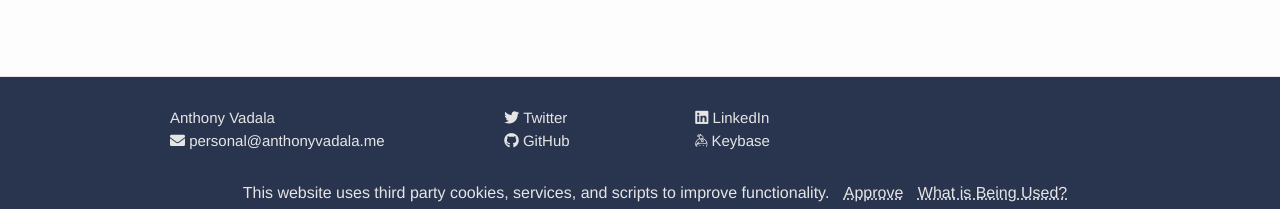
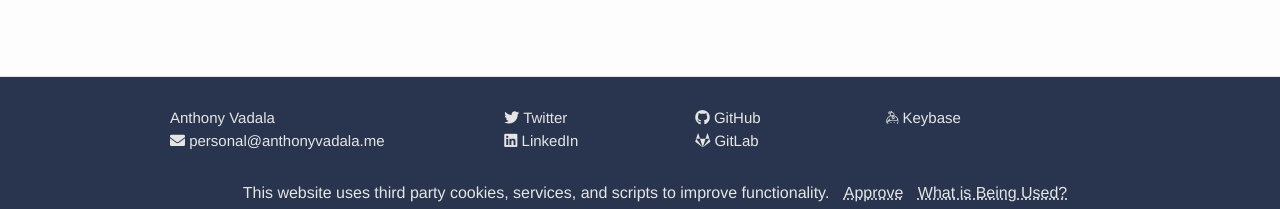
Before and after one commit to AnthonyVadala/Bokagha.github.io, a Jekyll site: the page built from archive.html, in a window 1280 px wide. Shown: the part 688-897 px from the top of the page. Built offline with Jekyll 4.4.1, drawn with Linux system fonts in a browser that asks for light colours; some web fonts are replaced; comment, search, counter and statistics services are not loaded.

Commit message:
Added GitLab profile button

```diff
--- a/_config.yml
+++ b/_config.yml
@@ -13,6 +13,7 @@
 description: Hello, I'm Anthony Vadala! I am an aspiring network specialist and hobbyist web designer.
 twitter_username: Anthony_Vadala
 github_username: AnthonyVadala
+gitlab_username: AnthonyVadala
 linkedin_username: AnthonyVadala
 keybase_username: anthonyvadala
 
--- a/_includes/footer.html
+++ b/_includes/footer.html
@@ -22,11 +22,11 @@
 							<span class="username">Twitter</span>
 						</a>
 					</li>
-					{% endif %} {% if site.github_username %}
+					{% endif %} {% if site.linkedin_username %}
 					<li>
-						<span class="fab fa-github" aria-hidden="true"></span>
-						<a href="https://github.com/{{ site.github_username }}" rel="noopener" target="_blank" accesskey="g">
-							<span class="username">GitHub</span>
+						<span class="fab fa-linkedin"></span>
+						<a href="https://linkedin.com/in/{{ site.linkedin_username }}" rel="noopener" target="_blank" accesskey="l">
+							<span class="username">LinkedIn</span>
 						</a>
 					</li>
 					{% endif %}
@@ -35,14 +35,27 @@
 
 			<div class="footer-col footer-col-2">
 				<ul class="social-media-list">
-					{% if site.linkedin_username %}
+					{% if site.github_username %}
 					<li>
-						<span class="fab fa-linkedin"></span>
-						<a href="https://linkedin.com/in/{{ site.linkedin_username }}" rel="noopener" target="_blank" accesskey="l">
-							<span class="username">LinkedIn</span>
+						<span class="fab fa-github" aria-hidden="true"></span>
+						<a href="https://github.com/{{ site.github_username }}" rel="noopener" target="_blank" accesskey="g">
+							<span class="username">GitHub</span>
 						</a>
 					</li>
-					{% endif %} {% if site.keybase_username %}
+					{% endif %} {% if site.gitlab_username %}
+					<li>
+						<span class="fab fa-gitlab" aria-hidden="true"></span>
+						<a href="https://gitlab.com/{{ site.gitlab_username }}" rel="noopener" target="_blank" accesskey="i">
+							<span class="username">GitLab</span>
+						</a>
+					</li>
+					{% endif %}
+				</ul>
+			</div>
+
+			<div class="footer-col footer-col-2">
+				<ul class="social-media-list">
+					{% if site.keybase_username %}
 					<li>
 						<span class="fab fa-keybase" aria-hidden="true"></span>
 						<a href="https://keybase.io/{{ site.keybase_username }}" rel="noopener" target="_blank" accesskey="k">
--- a/_sass/_profile.scss
+++ b/_sass/_profile.scss
@@ -154,6 +154,19 @@
 	}
 
 
+	// GitLab Button
+	.gitlab a,
+	.gitlab ul li a {
+		border-color: $gitlab-color;
+		background: $gitlab-color;
+		&:hover {
+			border-color: $gitlab-color;
+			background: $white;
+			color: $gitlab-color;
+		}
+	}
+
+
 	// LinkedIn Button
 	.linkedin a,
 	.linkedin ul li a {
--- a/css/about.scss
+++ b/css/about.scss
@@ -35,6 +35,7 @@
 // Media Colors
 $twitter-color:     #1bb2e9;
 $github-color:      #4183c5;
+$gitlab-color:      #fca326;
 $linkedin-color:    #007bb6;
 $keybase-color:     #ff6f21;
 
```
Also changed, not shown: about.html (+10 -5 lines).
